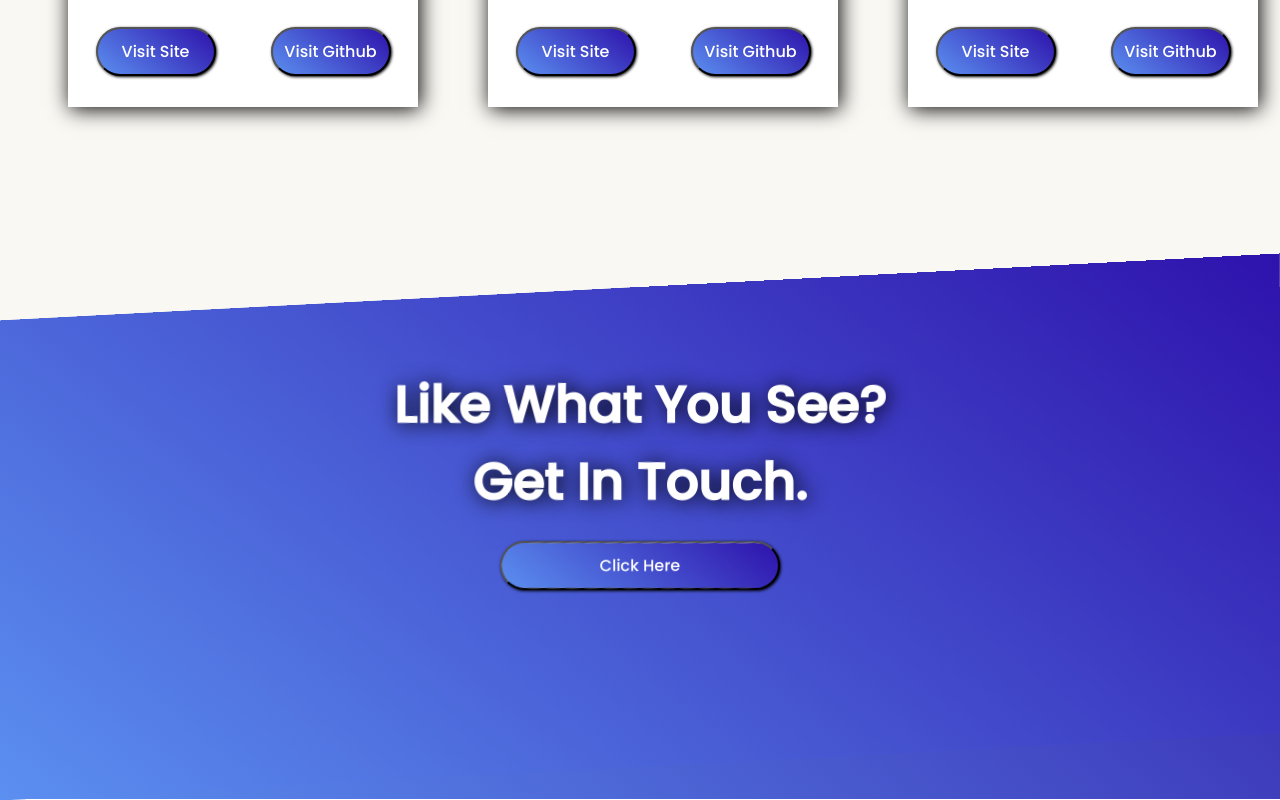
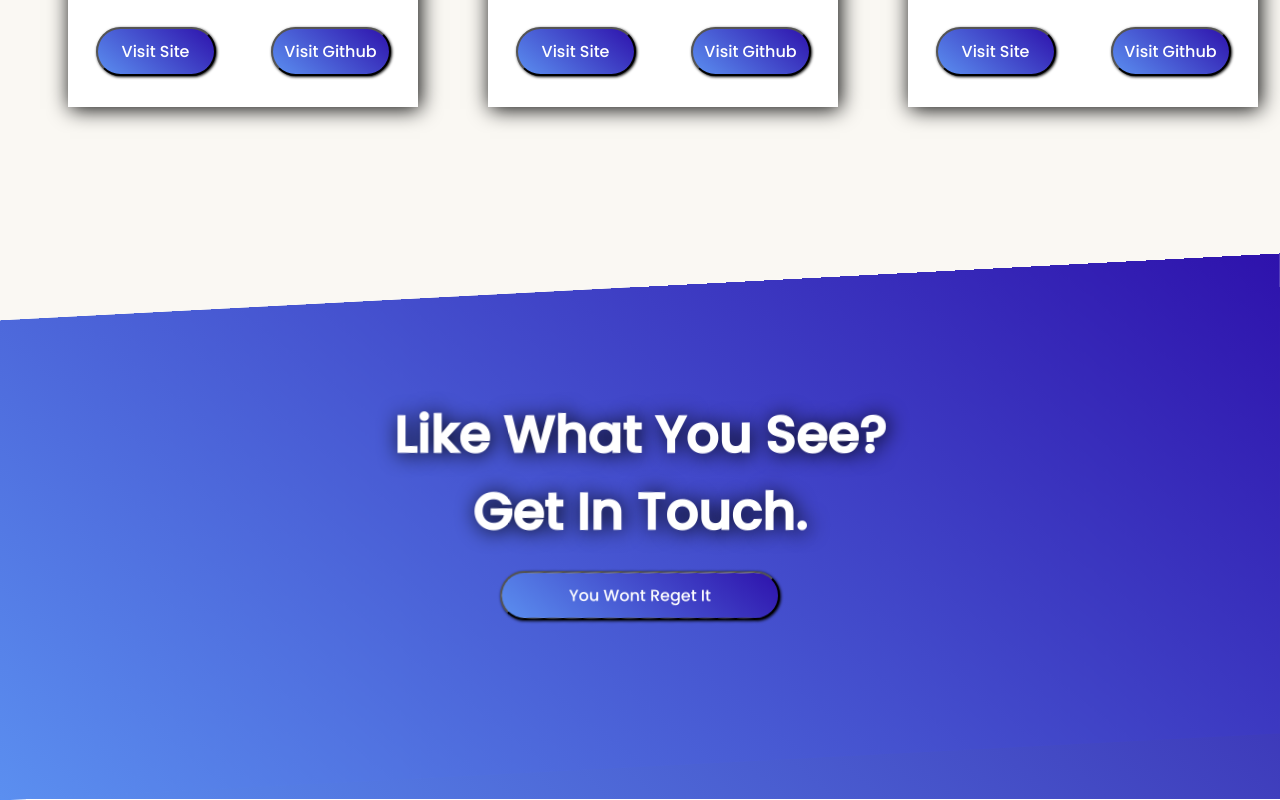
Before and after one commit to Deaano/another-portfolio, a React (Create React App) app: page / in a window 1280 px wide. Shown: the part 2112-2912 px from the top of the page. Built offline with nearby package versions, Linux system fonts and the light colour scheme.

Commit message:
Finishing Touches

```diff
--- a/src/compnents/Contact.css
+++ b/src/compnents/Contact.css
@@ -32,7 +32,7 @@
     margin-left: 30vw;
     margin-right: 30vw;
     text-shadow: 2px 1px 20px black;
-    padding-top: 40px;
+    padding-top: 70px;
     text-align: center;
     transform: skewY(3deg);
 }
--- a/src/compnents/Contact.jsx
+++ b/src/compnents/Contact.jsx
@@ -19,7 +19,7 @@ function Contact() {
             <h2 className='contact-title'>Like What You See? Get In Touch.</h2>
 
         <div className='contact-button-container'>
-            <button className='contact-button' onClick={clickHandler}>Click Here</button>
+            <button className='contact-button' onClick={clickHandler}>You Wont Reget It</button>
         </div>
 
     </div>
@@ -31,7 +31,7 @@ function Contact() {
     <div className='container-cover'>
 
     <div className='contact-container'>
-           <h2 className='clicked-title'>Contact me at any time of the day through either of these ways :)</h2>
+           <h2 className='clicked-title'>Contact me at any time of the day, Through either of these ways :)</h2>
 
         <div className='icon-container'>
             <span className='contact-icons'><a href='https://www.linkedin.com/in/dean-ward-92898b1a0/' className='contact-link'><i class="fab fa-linkedin linked"></i></a></span>
```
Also changed, not shown: src/compnents/Projects.jsx (+6 -7 lines).
